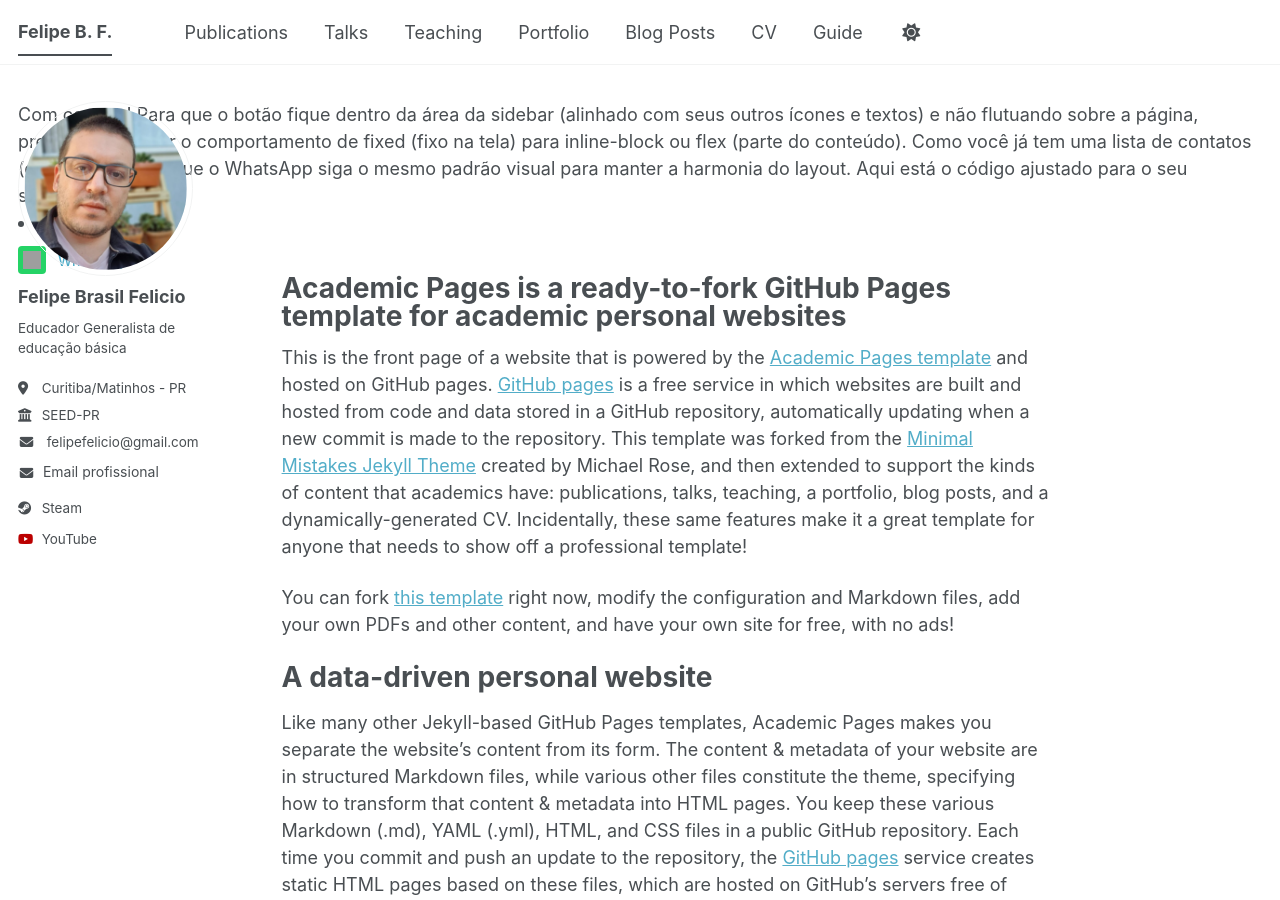
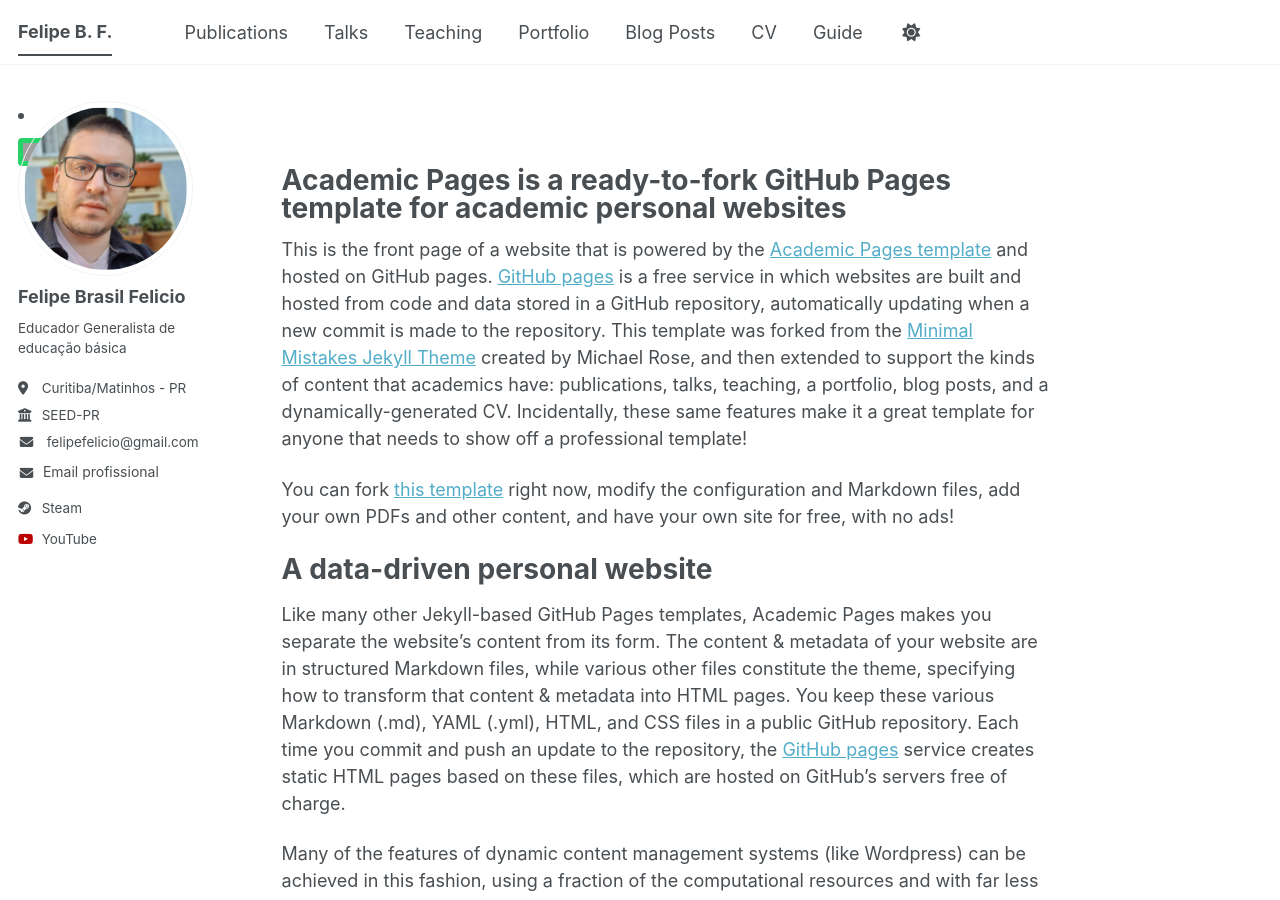
Before and after one commit to felipebrasilblog/felipebrasilprofile.github.io, a Jekyll site: the page built from _pages/about.md, in a window 1280 px wide and 900 px high. Built offline with Jekyll 4.4.1, drawn with Linux system fonts in a browser that asks for light colours; a script bundle is joined from its source files by our own code; library files that are not in the unit come from our copies; grey boxes are pictures that could not be loaded.

Commit message:
Update sidebar.html

```diff
--- a/_includes/sidebar.html
+++ b/_includes/sidebar.html
@@ -1,10 +1,3 @@
-Com certeza! Para que o botão fique dentro da área da sidebar (alinhado com seus outros ícones e textos) e não flutuando sobre a página, precisamos mudar o comportamento de fixed (fixo na tela) para inline-block ou flex (parte do conteúdo).
-
-Como você já tem uma lista de contatos (e-mail), o ideal é que o WhatsApp siga o mesmo padrão visual para manter a harmonia do layout.
-
-Aqui está o código ajustado para o seu sidebar.html:
-HTML
-
 <style>
   .sidebar-whatsapp-item {
     display: flex;
```
